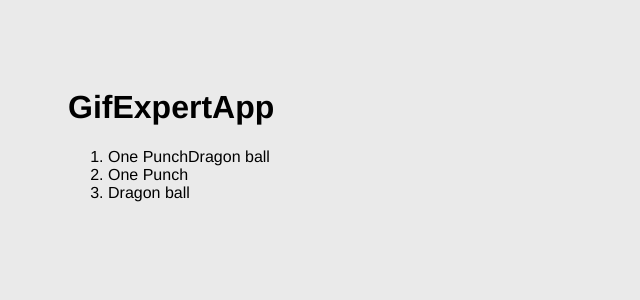
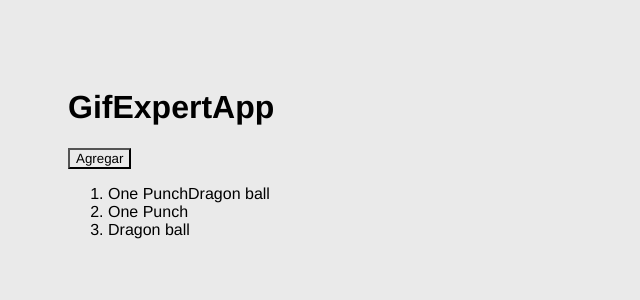
Before and after one commit to hectoralvaez/festival-de-gifs, a React (Vite) app: page / in a window 1280 px wide. Shown: the top 300 px of the page, without its empty margins (0-640 px from the left). Built offline with nearby package versions, Linux system fonts and the light colour scheme.

Commit message:
75. Agregar una nueva categoría

```diff
--- a/src/GifExpertApp.jsx
+++ b/src/GifExpertApp.jsx
@@ -48,6 +48,22 @@ export const GifExpertApp = () => {
     */
     // FIN IMPORTANTE!!!
 
+    const handleAddCategory = () => {
+
+        // Con push, que es como se añaden elementos a arrays.
+        // categories.push('Valorant');
+        // El push en React se usa para muter objetos, y no es lo que queremos ahora
+
+        // Para insertar elementos en arrays se usa el setXxxxxx
+        // Con setCategories([ ]); estamos generando la "nueva" array
+        // setCategories(['Valorant']); // de esta manera estamos borrando todo lo que había y solotiene el nuevo valor "Valorant"
+        // Si lo que queremos es recuperar los valores anteriormente almacenados en la array
+        // "categories", hay que ponerle delante "..." para que quede:
+
+        // setCategories([...categories, 'Valorant']); // Así lo añade al final del array
+        setCategories(['Valorant', ...categories]); // Así lo añade al inicio del array
+    }
+
     console.log(categories);
 
 
@@ -59,6 +75,7 @@ export const GifExpertApp = () => {
             {/* Input */}
 
             {/* Listado de Gifs */}
+            <button onClick={ handleAddCategory }>Agregar</button>
             <ol>
                 <li>{ categories }</li>
                 {/* Si se usa el { categories } el resultado es:
```
